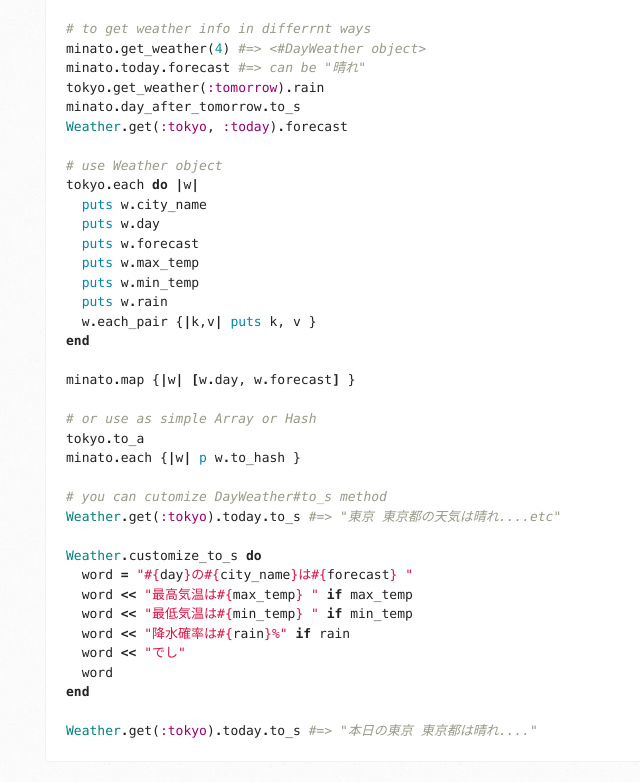
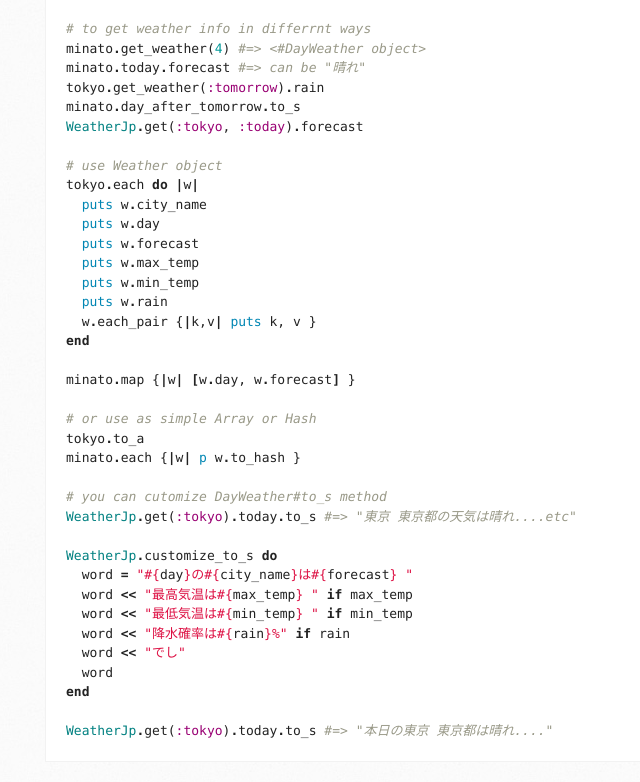
Before and after one commit to taiki45/weather_jp, a plain HTML site: page index.html in a window 1280 px wide. Shown: the part 1138-1920 px from the top of the page, without its empty margins (125-765 px from the left). Drawn offline with Linux system fonts and the light colour scheme.

```diff
--- a/index.html
+++ b/index.html
@@ -71,7 +71,7 @@
 <span class="n">minato</span><span class="o">.</span><span class="n">today</span><span class="o">.</span><span class="n">forecast</span> <span class="c1">#=&gt; can be "晴れ"</span>
 <span class="n">tokyo</span><span class="o">.</span><span class="n">get_weather</span><span class="p">(</span><span class="ss">:tomorrow</span><span class="p">)</span><span class="o">.</span><span class="n">rain</span>
 <span class="n">minato</span><span class="o">.</span><span class="n">day_after_tomorrow</span><span class="o">.</span><span class="n">to_s</span>
-<span class="no">Weather</span><span class="o">.</span><span class="n">get</span><span class="p">(</span><span class="ss">:tokyo</span><span class="p">,</span> <span class="ss">:today</span><span class="p">)</span><span class="o">.</span><span class="n">forecast</span>
+<span class="no">WeatherJp</span><span class="o">.</span><span class="n">get</span><span class="p">(</span><span class="ss">:tokyo</span><span class="p">,</span> <span class="ss">:today</span><span class="p">)</span><span class="o">.</span><span class="n">forecast</span>
 
 <span class="c1"># use Weather object</span>
 <span class="n">tokyo</span><span class="o">.</span><span class="n">each</span> <span class="k">do</span> <span class="o">|</span><span class="n">w</span><span class="o">|</span>
@@ -91,9 +91,9 @@
 <span class="n">minato</span><span class="o">.</span><span class="n">each</span> <span class="p">{</span><span class="o">|</span><span class="n">w</span><span class="o">|</span> <span class="nb">p</span> <span class="n">w</span><span class="o">.</span><span class="n">to_hash</span> <span class="p">}</span>
 
 <span class="c1"># you can cutomize DayWeather#to_s method</span>
-<span class="no">Weather</span><span class="o">.</span><span class="n">get</span><span class="p">(</span><span class="ss">:tokyo</span><span class="p">)</span><span class="o">.</span><span class="n">today</span><span class="o">.</span><span class="n">to_s</span> <span class="c1">#=&gt; "東京 東京都の天気は晴れ....etc"</span>
+<span class="no">WeatherJp</span><span class="o">.</span><span class="n">get</span><span class="p">(</span><span class="ss">:tokyo</span><span class="p">)</span><span class="o">.</span><span class="n">today</span><span class="o">.</span><span class="n">to_s</span> <span class="c1">#=&gt; "東京 東京都の天気は晴れ....etc"</span>
 
-<span class="no">Weather</span><span class="o">.</span><span class="n">customize_to_s</span> <span class="k">do</span>
+<span class="no">WeatherJp</span><span class="o">.</span><span class="n">customize_to_s</span> <span class="k">do</span>
   <span class="n">word</span> <span class="o">=</span> <span class="s2">"</span><span class="si">#{</span><span class="n">day</span><span class="si">}</span><span class="s2">の</span><span class="si">#{</span><span class="n">city_name</span><span class="si">}</span><span class="s2">は</span><span class="si">#{</span><span class="n">forecast</span><span class="si">}</span><span class="s2"> "</span>
   <span class="n">word</span> <span class="o">&lt;&lt;</span> <span class="s2">"最高気温は</span><span class="si">#{</span><span class="n">max_temp</span><span class="si">}</span><span class="s2"> "</span> <span class="k">if</span> <span class="n">max_temp</span>
   <span class="n">word</span> <span class="o">&lt;&lt;</span> <span class="s2">"最低気温は</span><span class="si">#{</span><span class="n">min_temp</span><span class="si">}</span><span class="s2"> "</span> <span class="k">if</span> <span class="n">min_temp</span>
@@ -102,7 +102,7 @@
   <span class="n">word</span>
 <span class="k">end</span>
 
-<span class="no">Weather</span><span class="o">.</span><span class="n">get</span><span class="p">(</span><span class="ss">:tokyo</span><span class="p">)</span><span class="o">.</span><span class="n">today</span><span class="o">.</span><span class="n">to_s</span> <span class="c1">#=&gt; "本日の東京 東京都は晴れ...."</span>
+<span class="no">WeatherJp</span><span class="o">.</span><span class="n">get</span><span class="p">(</span><span class="ss">:tokyo</span><span class="p">)</span><span class="o">.</span><span class="n">today</span><span class="o">.</span><span class="n">to_s</span> <span class="c1">#=&gt; "本日の東京 東京都は晴れ...."</span>
 </pre></div>
 
 <h2>Requires</h2>
```
Also changed, not shown: params.json (+1 -1 lines).
